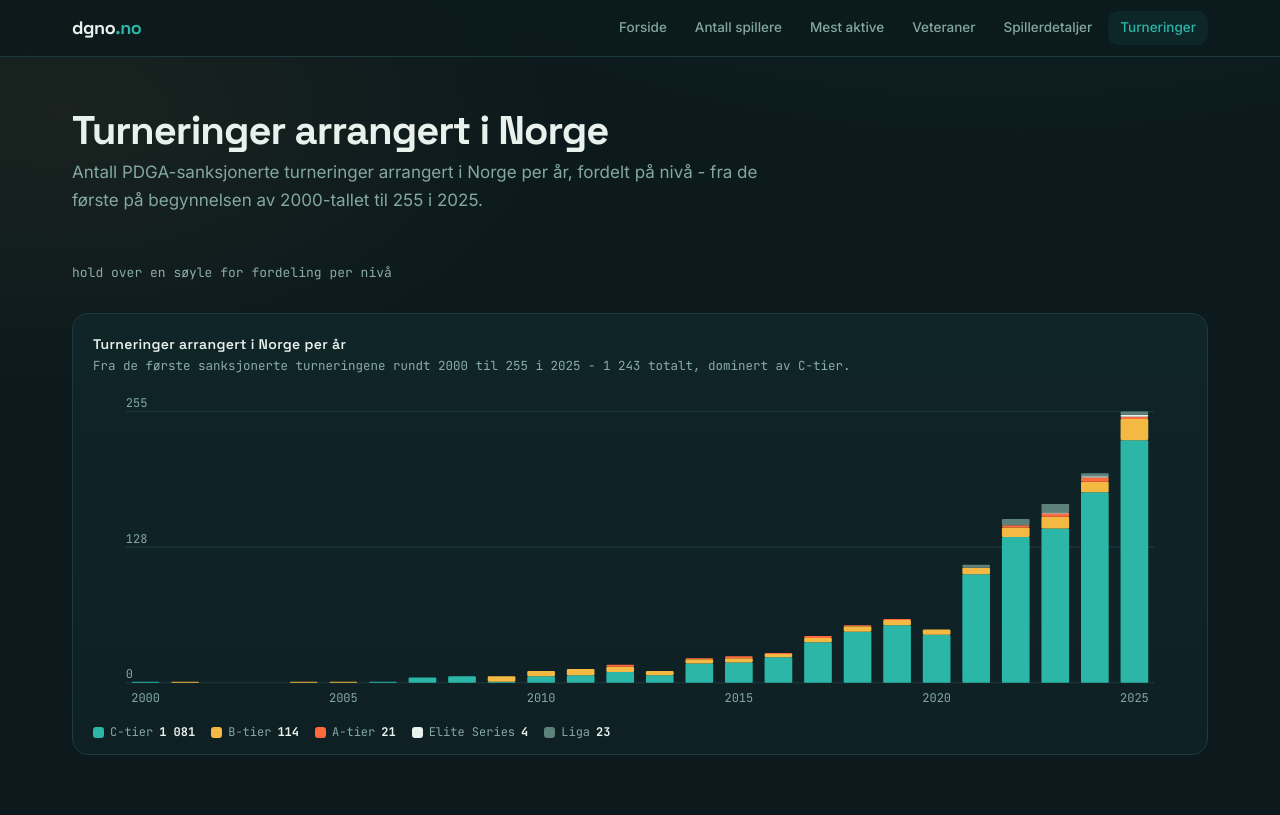
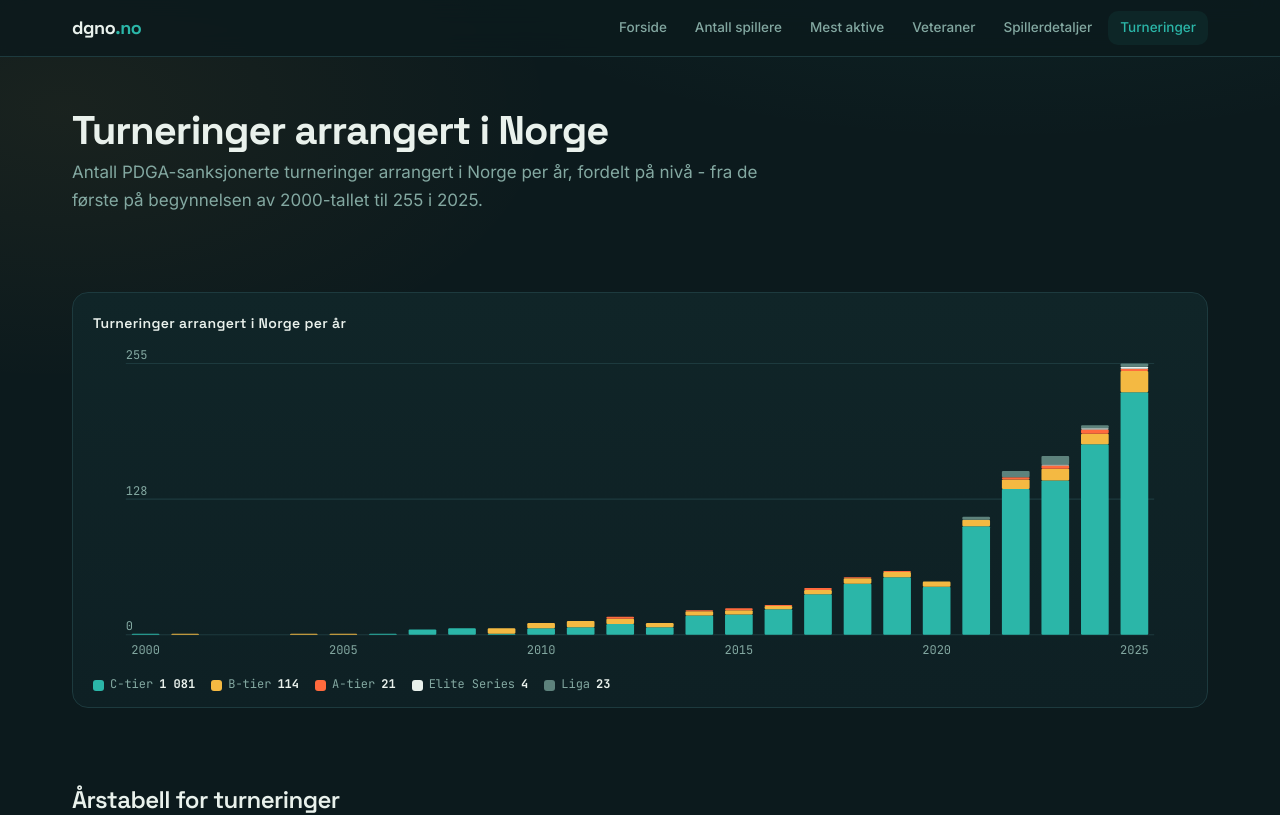
Before and after one commit to johnsulf/dgno, a Next.js app: page /events in a window 1280 px wide. Shown: the top 815 px of the page. Built offline with nearby package versions, Linux system fonts and the light colour scheme.

Commit message:
refactor: remove commented-out notes from event and statistics pages

```diff
--- a/app/events/page.tsx
+++ b/app/events/page.tsx
@@ -25,11 +25,6 @@ export default function TurneringerPage() {
       </div>
 
       <section>
-        <div className="sec-head">
-          <span className="note">
-            hold over en søyle for fordeling per nivå
-          </span>
-        </div>
         <EventsChart data={data} />
       </section>
 
--- a/app/heatmap/page.tsx
+++ b/app/heatmap/page.tsx
@@ -17,11 +17,6 @@ export default function HeatmapPage() {
       </div>
 
       <section>
-        <div className="sec-head">
-          <span className="note">
-            klikk en kolonne for å sortere · søk treffer alle spalter
-          </span>
-        </div>
         <HeatmapTable />
       </section>
     </>
--- a/app/statistikk/page.tsx
+++ b/app/statistikk/page.tsx
@@ -21,11 +21,6 @@ export default function StatistikkPage() {
       </div>
 
       <section>
-        <div className="sec-head">
-          <span className="note">
-            aktive spillere, nye spillere, deltakelser og snitt
-          </span>
-        </div>
         <YearlyStatsTable agg={S.agg} />
       </section>
     </>
--- a/components/EventsChart.tsx
+++ b/components/EventsChart.tsx
@@ -53,12 +53,6 @@ export default function EventsChart({ data }: { data: EventsSummary }) {
     .map((d) => d.year)
     .filter((yr) => yr % 5 === 0);
 
-  const sub = `Fra de første sanksjonerte turneringene rundt ${data.meta.first_year} til ${nf(
-    data.meta.peak_count
-  )} i ${data.meta.peak_year} - ${nf(
-    data.meta.n_events
-  )} totalt, dominert av C-tier.`;
-
   const [hoverIdx, setHoverIdx] = useState<number | null>(null);
   const svgRef = useRef<SVGSVGElement>(null);
 
@@ -80,7 +74,6 @@ export default function EventsChart({ data }: { data: EventsSummary }) {
   return (
     <div className="chartcard">
       <h2>Turneringer arrangert i Norge per år</h2>
-      <p className="sub">{sub}</p>
       <div className="chart-container">
         <svg
           ref={svgRef}
--- a/components/GrowthChart.tsx
+++ b/components/GrowthChart.tsx
@@ -29,7 +29,7 @@ export default function GrowthChart({ agg }: { agg: Agg }) {
   const p07 = agg.yr_players[i07];
   const sub = `Fra ${p07} aktive spillere i 2007 til ${nf(
     agg.yr_players[YEARS.indexOf(2025)]
-  )} i 2025 - norsk diskgolf har eksplodert.`;
+  )} i 2025.`;
 
   const [hoverIdx, setHoverIdx] = useState<number | null>(null);
   const svgRef = useRef<SVGSVGElement>(null);
--- a/components/StatStrip.tsx
+++ b/components/StatStrip.tsx
@@ -15,7 +15,7 @@ export default function StatStrip({
         <div className="l">
           unike spillere
           <br />
-          alle divisjoner, <b>1990–2025</b>
+          alle divisjoner
         </div>
       </div>
       <div className="stat">
--- a/components/TopFiltered.tsx
+++ b/components/TopFiltered.tsx
@@ -183,18 +183,13 @@ export default function TopFiltered() {
       </div>
 
       <section>
-        <div className="sec-head">
-          <span className="note">
-            flest turneringer, alle divisjoner, {periodLabel}
-          </span>
-        </div>
         <TopBars top={top} showActiveYears={mode === "total"} />
       </section>
 
       <section style={{ marginTop: 32 }}>
         <div className="sec-head">
           <span className="note">
-            tabellvisning{filteredYears.length > 1 ? ` per år (${periodLabel})` : ` (${periodLabel})`} for topp 20
+            Tabellvisning{filteredYears.length > 1 ? ` per år (${periodLabel})` : ` (${periodLabel})`} for topp 20
           </span>
         </div>
         <div className="yearly-stats-wrap">
```
